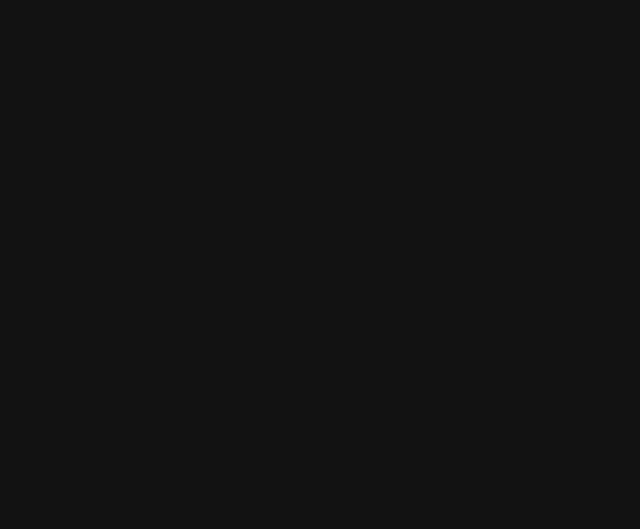
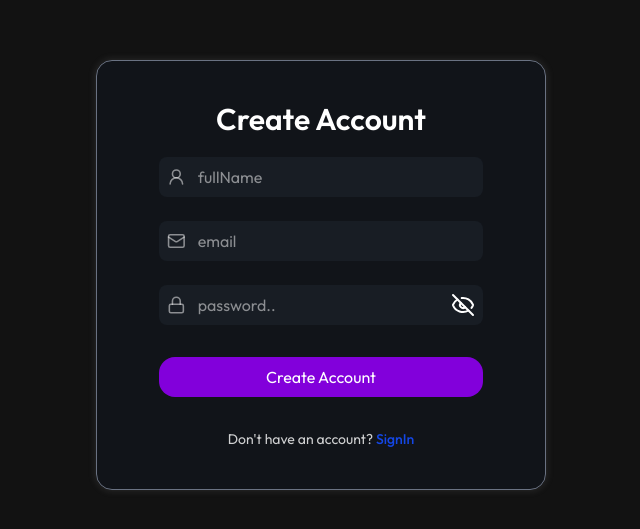
Before and after one commit to Kashish2402/Image-Generator-App, a React (Vite) app in the folder frontend/: page /signUp in a window 1280 px wide. Before the commit this address had no page. Shown: the part 125-654 px from the top of the page, without its empty margins (319-959 px from the left). Built offline with nearby package versions, Linux system fonts and the light colour scheme; the HTML template or start-up script is replaced by a standard one.

Commit message:
added login and sigup UI

```diff
--- a/frontend/src/App.jsx
+++ b/frontend/src/App.jsx
@@ -1,9 +1,10 @@
-import React, { useState } from "react";
+import React from "react";
 import { BrowserRouter as Router, Routes, Route } from "react-router-dom";
-
 import Results from "./pages/Results";
 import BuyCredit from "./pages/BuyCredit";
 import Home from "./pages/Home";
+import Login from "./pages/Login";
+import SignUp from "./pages/SignUp";
 
 
 function App() {
@@ -16,6 +17,8 @@
           <Route path="/" element={<Home />}></Route>
           <Route path="/result" element={<Results />}></Route>
           <Route path="/buy" element={<BuyCredit/>}></Route>
+          <Route path="/login" element={<Login/>}></Route>
+          <Route path="/signUp" element={<SignUp/>}></Route>
         </Routes>
       </Router>
     </div>
--- a/frontend/src/components/Login.jsx
+++ /dev/null
@@ -1,11 +0,0 @@
-import React from 'react'
-
-function Login() {
-  return (
-    <div>
-
-    </div>
-  )
-}
-
-export default Login
--- /dev/null
+++ b/frontend/src/components/Password.jsx
@@ -0,0 +1,28 @@
+import { Eye, EyeClosedIcon, EyeOff, Lock } from "lucide-react";
+import React, { useState } from "react";
+
+function Password({ value, onChange }) {
+  const [showPassword, setShowPassword] = useState(false);
+  return (
+    <div className="w-full relative flex items-center bg-gray-700/20 rounded-lg px-2">
+      <Lock size={20} className="text-white/50" />
+      <input
+        type={showPassword ? "text" : "password"}
+        value={value}
+        onChange={onChange}
+        className=" p-2 outline-none w-full px-3"
+        placeholder="password.."
+      />
+
+      <button
+        type="button"
+        className="absolute right-2 top-2 cursor-pointer"
+        onClick={() => setShowPassword(!showPassword)}
+      >
+        {showPassword ? <Eye /> : <EyeOff />}
+      </button>
+    </div>
+  );
+}
+
+export default Password;
--- /dev/null
+++ b/frontend/src/pages/Login.jsx
@@ -0,0 +1,83 @@
+import React, { useState } from "react";
+import Password from "../components/Password";
+import { Link } from "react-router-dom";
+import { motion, delay } from "motion/react";
+import { Mail } from "lucide-react";
+
+function Login() {
+  const [formData, setFormData] = useState({
+    fullName: "",
+    email: "",
+    password: "",
+  });
+
+  const handleLogin = async (e) => {
+    e.preventDefault();
+  };
+
+  return (
+    <motion.div
+      className="h-screen w-full flex items-center justify-center"
+      initial={{ opacity: 0.2, y: 100 }}
+      transition={{ duration: 1 }}
+      whileInView={{ opacity: 1, y: 0 }}
+      viewport={{ once: true }}
+    >
+      <div className="border border-gray-500 step px-2 py-10 rounded-2xl bg-gray-900/30 w-[450px] flex flex-col items-center gap-5">
+        <h1 className="text-3xl font-semibold">Login</h1>
+
+        <p className="text-sm text-gray-600 font-semibold">
+          Welcome back! Please signin to continue
+        </p>
+        <motion.form
+          onSubmit={handleLogin}
+          className="w-3/4 flex flex-col gap-8 items-center"
+          initial={{ opacity: 0.2, x: 50, y: 50 }}
+          animate={{ x: 0, y: 0, opacity: 1 }}
+          transition={{ duration: 0.5 }}
+        >
+          <div className="w-full flex flex-col gap-6">
+            <div className="w-full flex bg-gray-700/20 items-center px-2 rounded-lg">
+              <Mail size={20} className="text-white/50" />
+              <input
+                type="text"
+                value={formData.email}
+                onChange={(e) =>
+                  setFormData({ ...formData, email: e.target.value })
+                }
+                className="p-2 px-3 outline-none w-full"
+                placeholder="email"
+              />
+            </div>
+
+            <Password
+              value={formData.password}
+              onChange={(e) =>
+                setFormData({ ...formData, password: e.target.value })
+              }
+            />
+          </div>
+
+          <button
+            type="submit"
+            className="bg-purple-700 w-full py-2 rounded-2xl cursor-pointer hover:bg-purple-800 transition-all ease-out duration-200"
+          >
+            Login
+          </button>
+
+          <p className="text-sm text-white/80">
+            Already have an account?{" "}
+            <Link
+              className="text-blue-700 hover:underline font-medium"
+              to="/signUp"
+            >
+              SignUp
+            </Link>
+          </p>
+        </motion.form>
+      </div>
+    </motion.div>
+  );
+}
+
+export default Login;
--- /dev/null
+++ b/frontend/src/pages/SignUp.jsx
@@ -0,0 +1,93 @@
+import React, { useState } from "react";
+import Password from "../components/Password";
+import { Link } from "react-router-dom";
+import { motion, delay } from "motion/react";
+import { Mail, UserRound } from "lucide-react";
+
+function SignUp() {
+  const [formData, setFormData] = useState({
+    fullName: "",
+    email: "",
+    password: "",
+  });
+
+  const handleSignUp = async (e) => {
+    e.preventDefault();
+  };
+
+  return (
+    <motion.div
+      className="h-screen w-full flex items-center justify-center"
+      initial={{ opacity: 0.2, y: 100 }}
+      transition={{ duration: 1 }}
+      whileInView={{ opacity: 1, y: 0 }}
+      viewport={{ once: true }}
+    >
+      <div className="border border-gray-500 step px-2 py-10 rounded-2xl bg-gray-900/30 w-[450px] flex flex-col items-center gap-5">
+        <h1 className="text-3xl font-semibold">Create Account</h1>
+
+        <motion.form
+          onSubmit={handleSignUp}
+          className="w-3/4 flex flex-col gap-8 items-center"
+          initial={{ opacity: 0.2, x: 50, y: 50 }}
+          animate={{ x: 0, y: 0, opacity: 1 }}
+          transition={{ duration: 0.5 }}
+        >
+          <div className="w-full flex flex-col gap-6">
+            <div className="w-full flex bg-gray-700/20 items-center px-2 rounded-lg">
+              <UserRound size={20} className="text-white/50"/>
+              <input
+                type="text"
+                value={formData.fullName}
+                onChange={(e) =>
+                  setFormData({ ...formData, fullName: e.target.value })
+                }
+                className=" rounded-lg p-2 outline-none w-full px-3"
+                placeholder="fullName"
+              />
+            </div>
+
+            <div className="w-full flex bg-gray-700/20 items-center px-2 rounded-lg">
+            <Mail size={20} className="text-white/50" />
+              <input
+                type="text"
+                value={formData.email}
+                onChange={(e) =>
+                  setFormData({ ...formData, email: e.target.value })
+                }
+                className="rounded-lg p-2 outline-none w-full px-3"
+                placeholder="email"
+              />
+            </div>
+
+            <Password
+              value={formData.password}
+              onChange={(e) =>
+                setFormData({ ...formData, password: e.target.value })
+              }
+            />
+          </div>
+
+          <button
+            type="submit"
+            className="bg-purple-700 w-full py-2 rounded-2xl cursor-pointer hover:bg-purple-800 transition-all ease-out duration-200"
+          >
+            Create Account
+          </button>
+
+          <p className="text-sm text-white/80">
+            Don&apos;t have an account?{" "}
+            <Link
+              className="text-blue-700 hover:underline font-medium"
+              to="/login"
+            >
+              SignIn
+            </Link>
+          </p>
+        </motion.form>
+      </div>
+    </motion.div>
+  );
+}
+
+export default SignUp;
```
